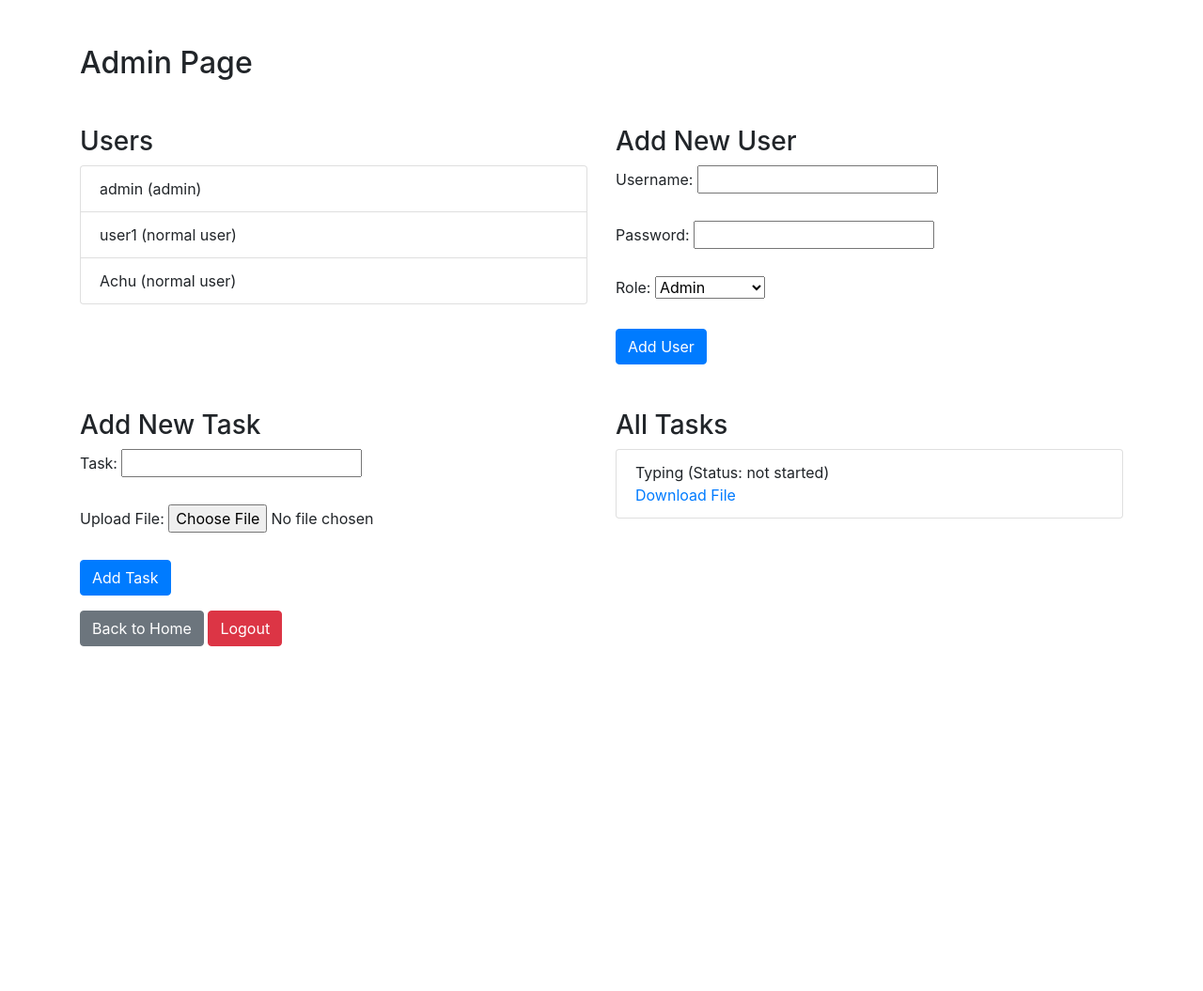
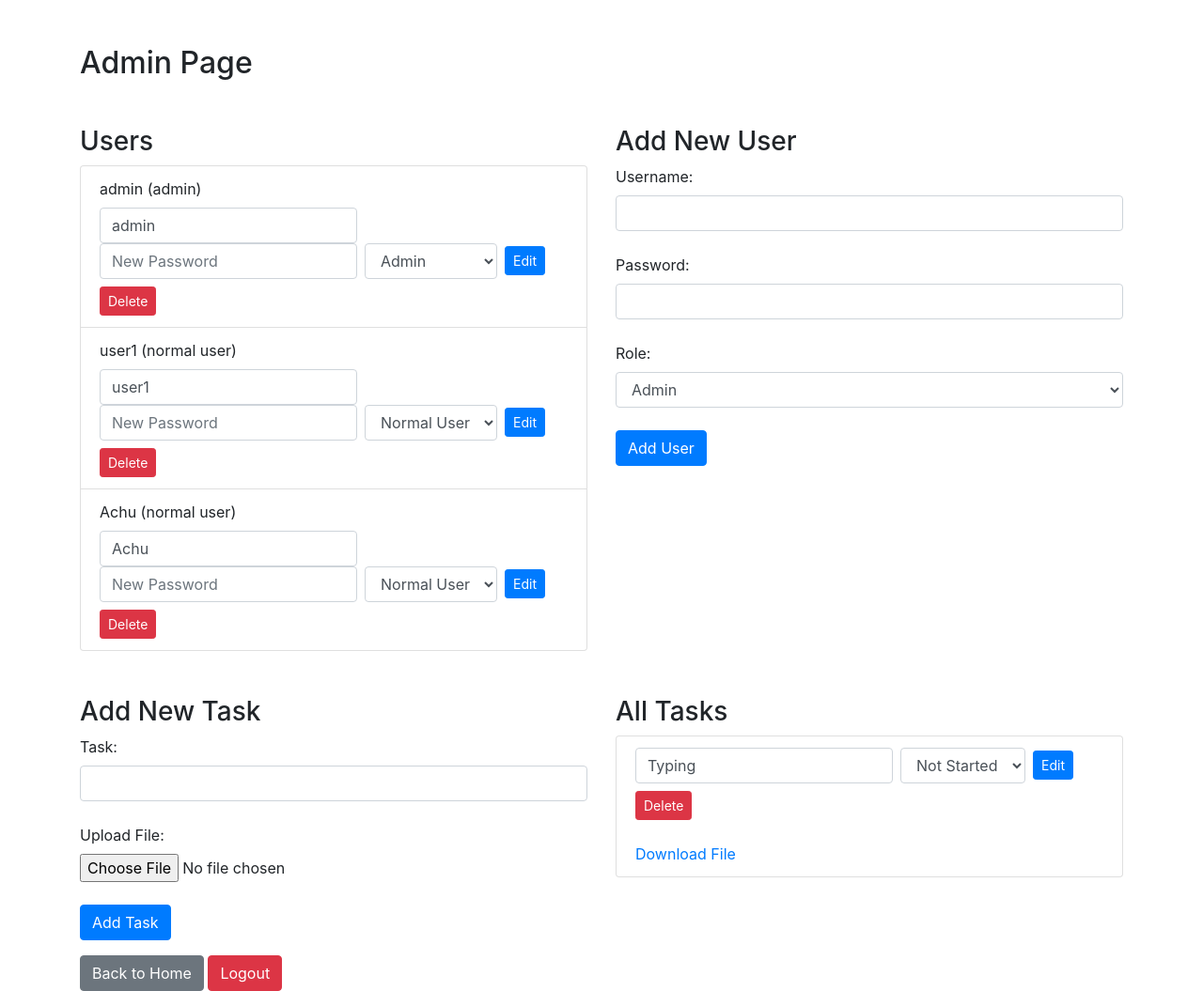
Before and after one commit to AdwaidDineshIntern/TASK, a Flask app: page /admin in a window 1280 px wide. Shown: the whole page at 94% size. Before the commit the page ends 688 px from the top, so only its background shows below. Run offline with Flask 3, Linux system fonts and the light colour scheme; a user stored in the database is signed in; data comes from the database, SQL or seed files in the repository; both versions use the stored data as it was after the commit; some libraries are stand-ins or nearby versions.

Commit message:
User and task editing added to admin page

```diff
--- a/app.py
+++ b/app.py
@@ -82,7 +82,7 @@ def add_task():
     conn.close()
 
     flash('Task added successfully!', 'success')
-    return redirect(url_for('home'))
+    return redirect(url_for('admin'))
 
 # Route to update a task (accessible by both admin and normal users)
 @app.route('/update_task/<int:task_id>', methods=['POST'])
@@ -102,6 +102,23 @@ def update_task(task_id):
 
     flash('Task updated successfully!', 'success')
     return redirect(url_for('home'))
+
+# Route to delete a task (only accessible by admin)
+@app.route('/delete_task/<int:task_id>', methods=['POST'])
+def delete_task(task_id):
+    if 'user_id' not in session or session['role'] != 'admin':
+        flash('Access denied!', 'danger')
+        return redirect(url_for('home'))
+
+    # Delete task from the database
+    conn = get_db_connection()
+    cursor = conn.cursor()
+    cursor.execute('DELETE FROM tasks WHERE id = ?', (task_id,))
+    conn.commit()
+    conn.close()
+
+    flash('Task deleted successfully!', 'success')
+    return redirect(url_for('admin'))
 
 # Route to serve uploaded files
 @app.route('/uploads/<filename>')
@@ -148,6 +165,44 @@ def add_user():
     flash('User added successfully!', 'success')
     return redirect(url_for('admin'))
 
+# Route to edit a user (accessible only by admin)
+@app.route('/edit_user/<int:user_id>', methods=['POST'])
+def edit_user(user_id):
+    if 'user_id' not in session or session['role'] != 'admin':
+        flash('Access denied!', 'danger')
+        return redirect(url_for('admin'))
+
+    username = request.form['username']
+    password = request.form['password']
+    role = request.form['role']
+
+    # Update user in the database
+    conn = get_db_connection()
+    cursor = conn.cursor()
+    cursor.execute('UPDATE users SET username = ?, password = ?, role = ? WHERE id = ?', (username, password, role, user_id))
+    conn.commit()
+    conn.close()
+
+    flash('User updated successfully!', 'success')
+    return redirect(url_for('admin'))
+
+# Route to delete a user (accessible only by admin)
+@app.route('/delete_user/<int:user_id>', methods=['POST'])
+def delete_user(user_id):
+    if 'user_id' not in session or session['role'] != 'admin':
+        flash('Access denied!', 'danger')
+        return redirect(url_for('admin'))
+
+    # Delete user from the database
+    conn = get_db_connection()
+    cursor = conn.cursor()
+    cursor.execute('DELETE FROM users WHERE id = ?', (user_id,))
+    conn.commit()
+    conn.close()
+
+    flash('User deleted successfully!', 'success')
+    return redirect(url_for('admin'))
+
 # Helper function to check user credentials (replace with your own implementation)
 def check_user(username, password):
     conn = get_db_connection()
--- a/templates/admin.html
+++ b/templates/admin.html
@@ -15,7 +15,21 @@
         <h3>Users</h3>
         <ul class="list-group">
           {% for user in users %}
-            <li class="list-group-item">{{ user['username'] }} ({{ user['role'] }})</li>
+            <li class="list-group-item">
+              {{ user['username'] }} ({{ user['role'] }})
+              <form action="{{ url_for('edit_user', user_id=user['id']) }}" method="POST" class="form-inline mt-2">
+                <input type="text" name="username" value="{{ user['username'] }}" class="form-control mr-2" required>
+                <input type="password" name="password" placeholder="New Password" class="form-control mr-2">
+                <select name="role" class="form-control mr-2" required>
+                  <option value="admin" {% if user['role'] == 'admin' %}selected{% endif %}>Admin</option>
+                  <option value="normal user" {% if user['role'] == 'normal user' %}selected{% endif %}>Normal User</option>
+                </select>
+                <button type="submit" class="btn btn-primary btn-sm mr-2">Edit</button>
+              </form>
+              <form action="{{ url_for('delete_user', user_id=user['id']) }}" method="POST" class="mt-2">
+                <button type="submit" class="btn btn-danger btn-sm">Delete</button>
+              </form>
+            </li>
           {% endfor %}
         </ul>
       </div>
@@ -24,16 +38,16 @@
         <h3>Add New User</h3>
         <form action="{{ url_for('add_user') }}" method="POST">
             <label for="username">Username:</label>
-            <input type="text" id="username" name="username" required><br><br>
+            <input type="text" id="username" name="username" required class="form-control"><br>
 
             <label for="password">Password:</label>
-            <input type="password" id="password" name="password" required><br><br>
+            <input type="password" id="password" name="password" required class="form-control"><br>
 
             <label for="role">Role:</label>
-            <select id="role" name="role" required>
+            <select id="role" name="role" required class="form-control">
                 <option value="admin">Admin</option>
                 <option value="normal user">Normal User</option>
-            </select><br><br>
+            </select><br>
 
             <button type="submit" class="btn btn-primary">Add User</button>
         </form>
@@ -45,10 +59,10 @@
         <h3>Add New Task</h3>
         <form action="{{ url_for('add_task') }}" method="POST" enctype="multipart/form-data">
             <label for="task">Task:</label>
-            <input type="text" id="task" name="task" required><br><br>
+            <input type="text" id="task" name="task" required class="form-control"><br>
 
             <label for="file">Upload File:</label>
-            <input type="file" id="file" name="file"><br><br>
+            <input type="file" id="file" name="file" class="form-control-file"><br>
 
             <button type="submit" class="btn btn-primary">Add Task</button>
         </form>
@@ -59,7 +73,18 @@
         <ul class="list-group">
           {% for task in tasks %}
             <li class="list-group-item">
-              {{ task['task'] }} (Status: {{ task['status'] }})
+              <form action="{{ url_for('update_task', task_id=task['id']) }}" method="POST" class="form-inline">
+                <input type="text" name="task" value="{{ task['task'] }}" class="form-control mr-2" required>
+                <select name="status" class="form-control mr-2" required>
+                  <option value="not started" {% if task['status'] == 'not started' %}selected{% endif %}>Not Started</option>
+                  <option value="in progress" {% if task['status'] == 'in progress' %}selected{% endif %}>In Progress</option>
+                  <option value="completed" {% if task['status'] == 'completed' %}selected{% endif %}>Completed</option>
+                </select>
+                <button type="submit" class="btn btn-primary btn-sm mr-2">Edit</button>
+              </form>
+              <form action="{{ url_for('delete_task', task_id=task['id']) }}" method="POST" class="mt-2">
+                <button type="submit" class="btn btn-danger btn-sm">Delete</button>
+              </form>
               {% if task['file_path'] %}
                 <br><a href="{{ url_for('download_file', filename=task['file_path'].split('/')[-1]) }}">Download File</a>
               {% endif %}
```
Also changed, not shown: users.db.
